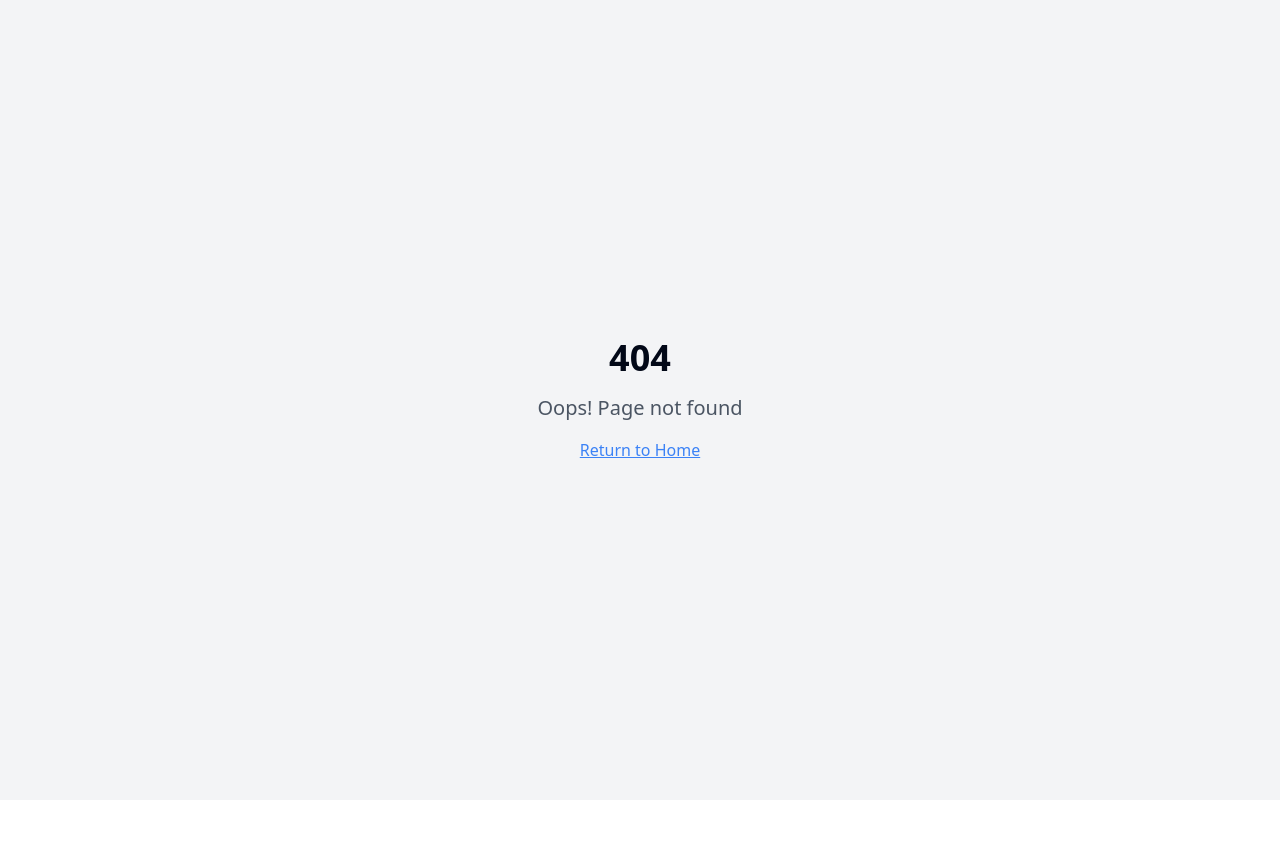
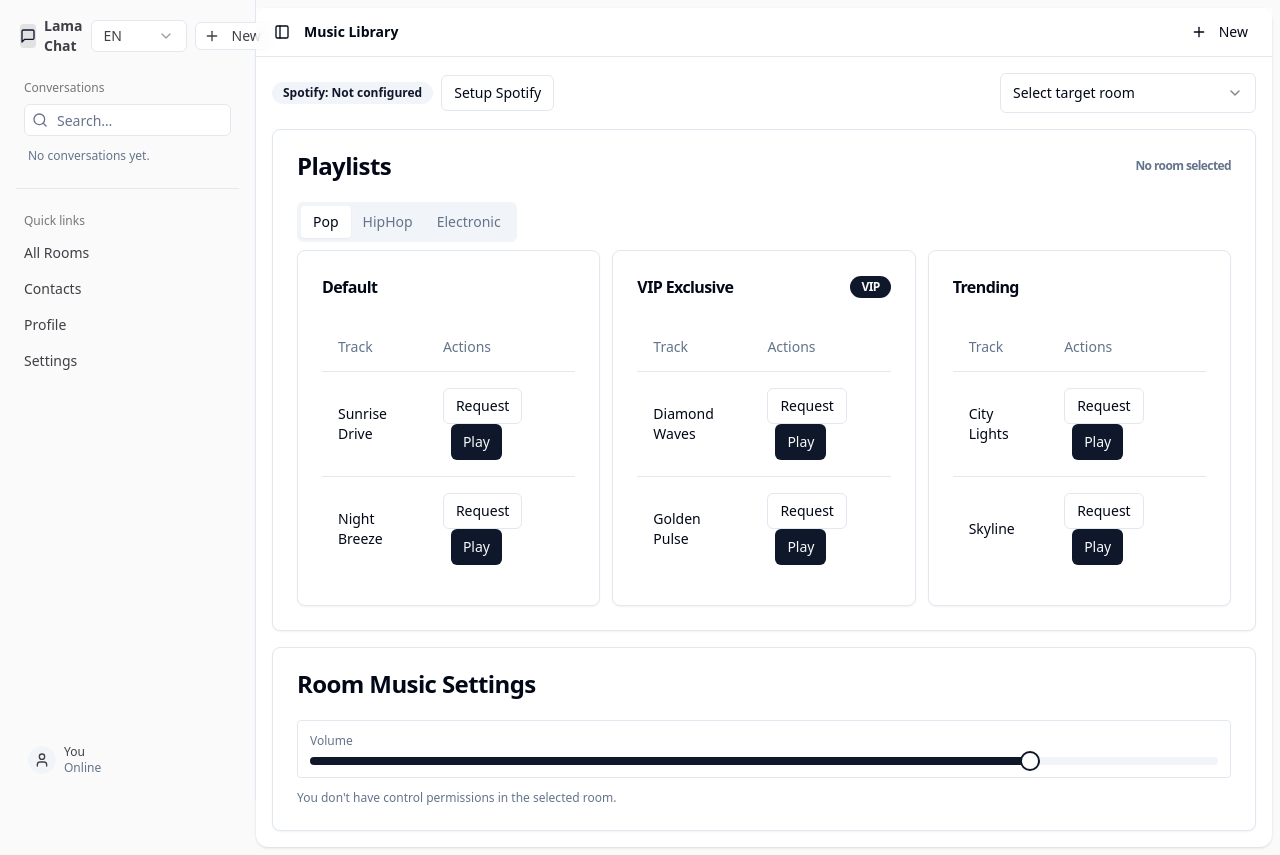
Before and after one commit to samersoub/chat, a React (Vite) app: page /music in a window 1280 px wide. Before the commit this address had no page. Before the commit the page ends 800 px from the top, so only its background shows below. Built offline with nearby package versions, Linux system fonts and the light colour scheme.

Commit message:
[dyad] صفحة مكتبة الموسيقى مع تشغيل/طلبات وربطها بالغرف - wrote 5 file(s)

```diff
--- a/src/App.tsx
+++ b/src/App.tsx
@@ -35,6 +35,7 @@ import RateMatch from "./pages/matching/RateMatch";
 import Earnings from "./pages/finance/Earnings";
 import Withdrawal from "./pages/finance/Withdrawal";
 import CoinPurchase from "./pages/finance/CoinPurchase";
+import MusicLibrary from "./pages/music/MusicLibrary";
 
 const queryClient = new QueryClient();
 
@@ -70,6 +71,8 @@ const App = () => (
             <Route path="/withdrawal" element={<Withdrawal />} />
             {/* Coin purchase */}
             <Route path="/coins" element={<CoinPurchase />} />
+            {/* Music */}
+            <Route path="/music" element={<MusicLibrary />} />
             {/* Agency */}
             <Route path="/agency/host" element={<HostAgency />} />
             <Route path="/agency/recharge" element={<RechargeAgency />} />
--- a/src/pages/Index.tsx
+++ b/src/pages/Index.tsx
@@ -80,6 +80,15 @@ const Index = () => {
               <Button asChild variant="outline"><Link to="/coins">Open</Link></Button>
             </CardContent>
           </Card>
+          <Card>
+            <CardContent className="p-4 flex items-center justify-between">
+              <div>
+                <div className="font-semibold">Music Library</div>
+                <div className="text-sm text-muted-foreground">Browse playlists and play/request tracks</div>
+              </div>
+              <Button asChild variant="outline"><Link to="/music">Open</Link></Button>
+            </CardContent>
+          </Card>
         </div>
       </div>
       <BottomTab />
--- /dev/null
+++ b/src/pages/music/MusicLibrary.tsx
@@ -0,0 +1,186 @@
+"use client";
+
+import React, { useMemo, useState } from "react";
+import ChatLayout from "@/components/chat/ChatLayout";
+import { Card, CardHeader, CardTitle, CardContent } from "@/components/ui/card";
+import { Button } from "@/components/ui/button";
+import { Select, SelectTrigger, SelectValue, SelectContent, SelectItem } from "@/components/ui/select";
+import { Tabs, TabsList, TabsTrigger, TabsContent } from "@/components/ui/tabs";
+import { Badge } from "@/components/ui/badge";
+import { Slider } from "@/components/ui/slider";
+import { Table, TableHeader, TableRow, TableHead, TableBody, TableCell } from "@/components/ui/table";
+import { MusicService } from "@/services/MusicService";
+import { MusicPermissionsService } from "@/services/MusicPermissionsService";
+import { VoiceChatService } from "@/services/VoiceChatService";
+import { showSuccess, showError } from "@/utils/toast";
+import { useLocale } from "@/contexts";
+
+const MusicLibrary: React.FC = () => {
+  const { t } = useLocale();
+  const rooms = useMemo(() => VoiceChatService.listRooms(), []);
+  const [roomId, setRoomId] = useState<string>(rooms[0]?.id ?? "");
+  const categories = MusicService.getCategories();
+  const playlists = MusicService.getPlaylists();
+  const [activeCat, setActiveCat] = useState<string>(categories[0]?.key ?? "pop");
+  const spotify = MusicService.getSpotifyConfig();
+  const [volume, setVolume] = useState<number>(MusicService.getRoomMusic(roomId || rooms[0]?.id || "demo").volume);
+
+  const applySpotifyConfig = () => {
+    const clientId = prompt("Spotify Client ID") || "";
+    const clientSecret = prompt("Spotify Client Secret") || "";
+    if (!clientId || !clientSecret) {
+      showError("Spotify config not set");
+      return;
+    }
+    MusicService.setSpotifyConfig({ clientId, clientSecret });
+    showSuccess("Spotify configured");
+  };
+
+  const canControl = roomId ? MusicPermissionsService.canControl(roomId) : false;
+
+  return (
+    <ChatLayout title={t("Music Library")}>
+      <div className="mx-auto max-w-5xl p-4 space-y-4">
+        <div className="flex flex-col sm:flex-row gap-3 items-start sm:items-center">
+          <div className="flex items-center gap-2">
+            <Badge variant="secondary">{spotify ? "Spotify: Configured" : "Spotify: Not configured"}</Badge>
+            <Button variant="outline" size="sm" onClick={applySpotifyConfig}>
+              {spotify ? "Update Spotify" : "Setup Spotify"}
+            </Button>
+          </div>
+          <div className="sm:ml-auto w-full sm:w-auto">
+            <Select value={roomId} onValueChange={(v) => setRoomId(v)}>
+              <SelectTrigger className="w-full sm:w-64">
+                <SelectValue placeholder="Select target room" />
+              </SelectTrigger>
+              <SelectContent>
+                {rooms.length === 0 ? (
+                  <SelectItem value="">No rooms</SelectItem>
+                ) : (
+                  rooms.map((r) => <SelectItem key={r.id} value={r.id}>{r.name}</SelectItem>)
+                )}
+              </SelectContent>
+            </Select>
+          </div>
+        </div>
+
+        <Card>
+          <CardHeader>
+            <CardTitle className="flex items-center justify-between">
+              <span>{t("Playlists")}</span>
+              <div className="flex items-center gap-2">
+                <div className="hidden sm:block text-xs text-muted-foreground">
+                  {roomId ? `Room: ${roomId}` : "No room selected"}
+                </div>
+              </div>
+            </CardTitle>
+          </CardHeader>
+          <CardContent className="space-y-3">
+            <Tabs value={activeCat} onValueChange={(v) => setActiveCat(v)}>
+              <TabsList className="flex-wrap">
+                {categories.map((c) => (
+                  <TabsTrigger key={c.key} value={c.key} style={{ borderBottomColor: c.color }}>
+                    {c.label}
+                  </TabsTrigger>
+                ))}
+              </TabsList>
+              {categories.map((c) => (
+                <TabsContent key={c.key} value={c.key} className="space-y-3">
+                  <div className="grid grid-cols-1 md:grid-cols-3 gap-3">
+                    {playlists.map((pl) => (
+                      <Card key={pl.id}>
+                        <CardHeader>
+                          <CardTitle className="flex items-center justify-between">
+                            <span className="text-base">{pl.name}</span>
+                            {pl.vipOnly && <Badge>VIP</Badge>}
+                          </CardTitle>
+                        </CardHeader>
+                        <CardContent className="space-y-2">
+                          <Table>
+                            <TableHeader>
+                              <TableRow>
+                                <TableHead>Track</TableHead>
+                                <TableHead>Actions</TableHead>
+                              </TableRow>
+                            </TableHeader>
+                            <TableBody>
+                              {pl.tracks.slice(0, 4).map((t) => (
+                                <TableRow key={t.id}>
+                                  <TableCell className="text-sm">{t.title}</TableCell>
+                                  <TableCell className="space-x-2">
+                                    <Button
+                                      variant="outline"
+                                      size="sm"
+                                      onClick={() => {
+                                        if (!roomId) {
+                                          showError("Select a room first");
+                                          return;
+                                        }
+                                        const next = MusicService.addRequest(roomId, t, "you", pl.vipOnly);
+                                        showSuccess("Requested to room");
+                                      }}
+                                    >
+                                      Request
+                                    </Button>
+                                    <Button
+                                      size="sm"
+                                      onClick={() => {
+                                        if (!roomId) {
+                                          showError("Select a room first");
+                                          return;
+                                        }
+                                        if (!canControl) {
+                                          showError("No permission to play");
+                                          return;
+                                        }
+                                        MusicService.play(roomId, t);
+                                        showSuccess("Playing in room");
+                                      }}
+                                    >
+                                      Play
+                                    </Button>
+                                  </TableCell>
+                                </TableRow>
+                              ))}
+                            </TableBody>
+                          </Table>
+                        </CardContent>
+                      </Card>
+                    ))}
+                  </div>
+                </TabsContent>
+              ))}
+            </Tabs>
+          </CardContent>
+        </Card>
+
+        <Card>
+          <CardHeader><CardTitle>{t("Room Music Settings")}</CardTitle></CardHeader>
+          <CardContent className="space-y-3">
+            <div className="rounded border p-3">
+              <div className="text-xs text-muted-foreground mb-2">Volume</div>
+              <Slider
+                value={[Math.round(volume * 100)]}
+                onValueChange={(v) => {
+                  const vol = (v[0] ?? 80) / 100;
+                  setVolume(vol);
+                  if (roomId) {
+                    MusicService.setVolume(roomId, vol);
+                    showSuccess(`Volume: ${Math.round(vol * 100)}%`);
+                  }
+                }}
+              />
+            </div>
+            <div className="text-xs text-muted-foreground">
+              {canControl
+                ? "You can control music in the selected room."
+                : "You don't have control permissions in the selected room."}
+            </div>
+          </CardContent>
+        </Card>
+      </div>
+    </ChatLayout>
+  );
+};
+
+export default MusicLibrary;
```
